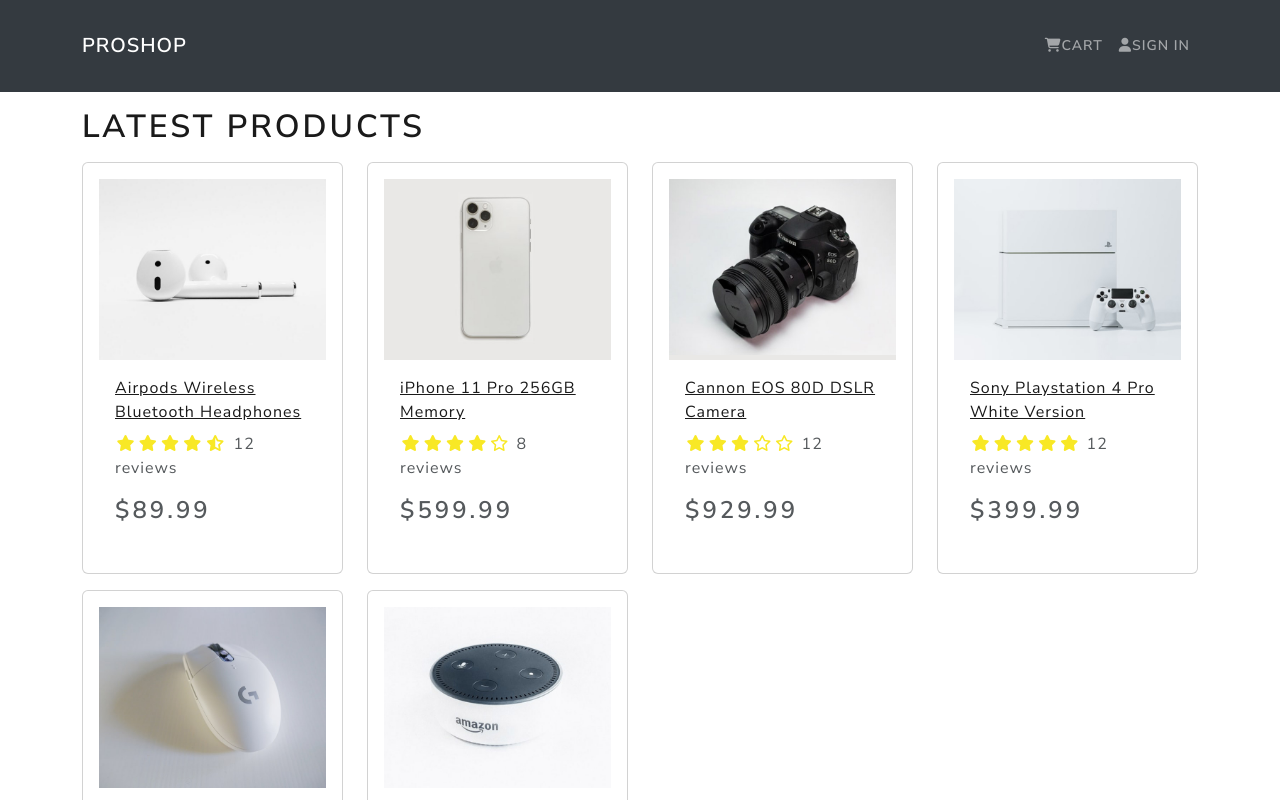
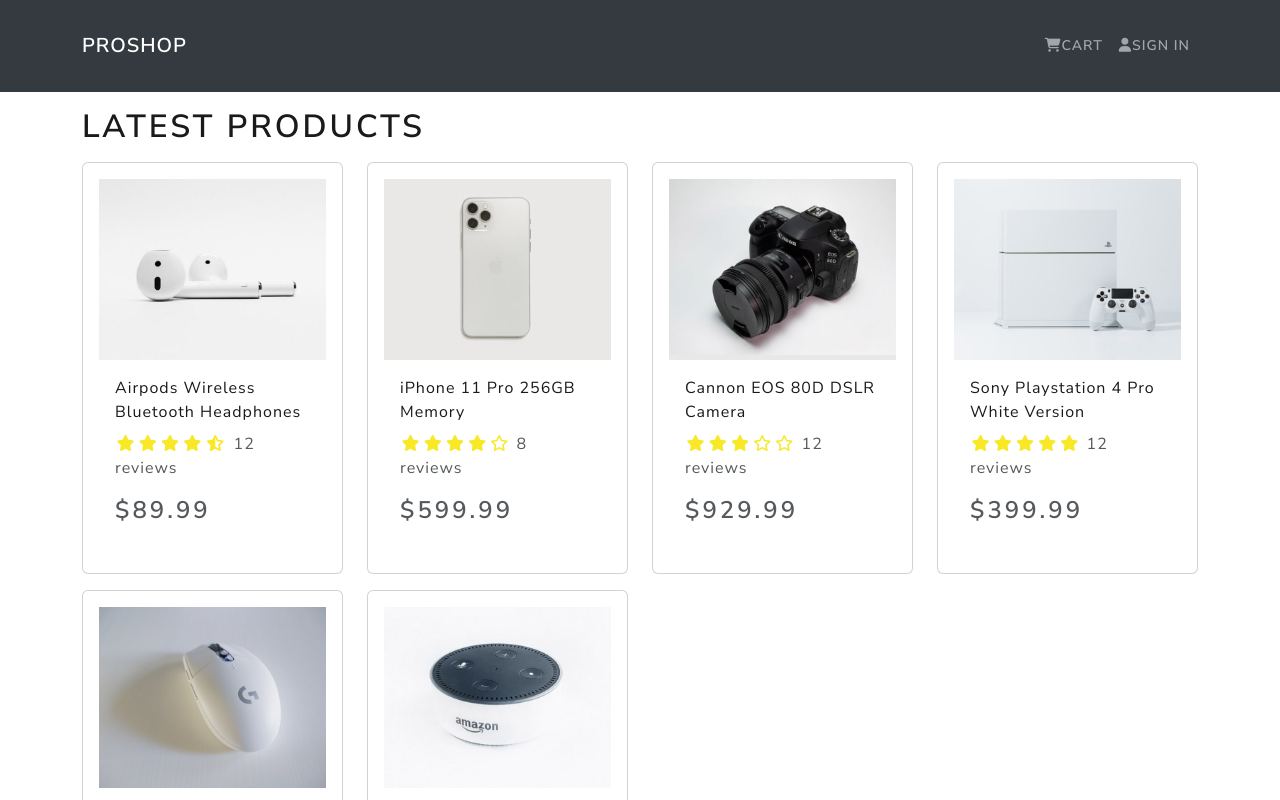
Before and after one commit to Vinayakpandey286/MERNecom, a React (Create React App) app in the folder frontend/: page / in a window 1280 px wide. Shown: the top 800 px of the page. Built offline with nearby package versions, Linux system fonts and the light colour scheme.

Commit message:
backend starting

```diff
--- a/frontend/src/components/Product.js
+++ b/frontend/src/components/Product.js
@@ -10,7 +10,7 @@
             <Card.Img src={product.image} variant='top'/>
         </Link>
         <Card.Body>
-        <Link to={`/product/${product._id}`}>
+        <Link style={{textDecoration:"none"}} to={`/product/${product._id}`}>
             <Card.Title as='div'>
                 <strong>{product.name}</strong>
             </Card.Title>
```
Also changed, not shown: frontend/src/screen/ProductScreen.js (+6 -2 lines), package.json (added, +22 -0 lines), 1 other file (tests, documents, lock files or other folders).
